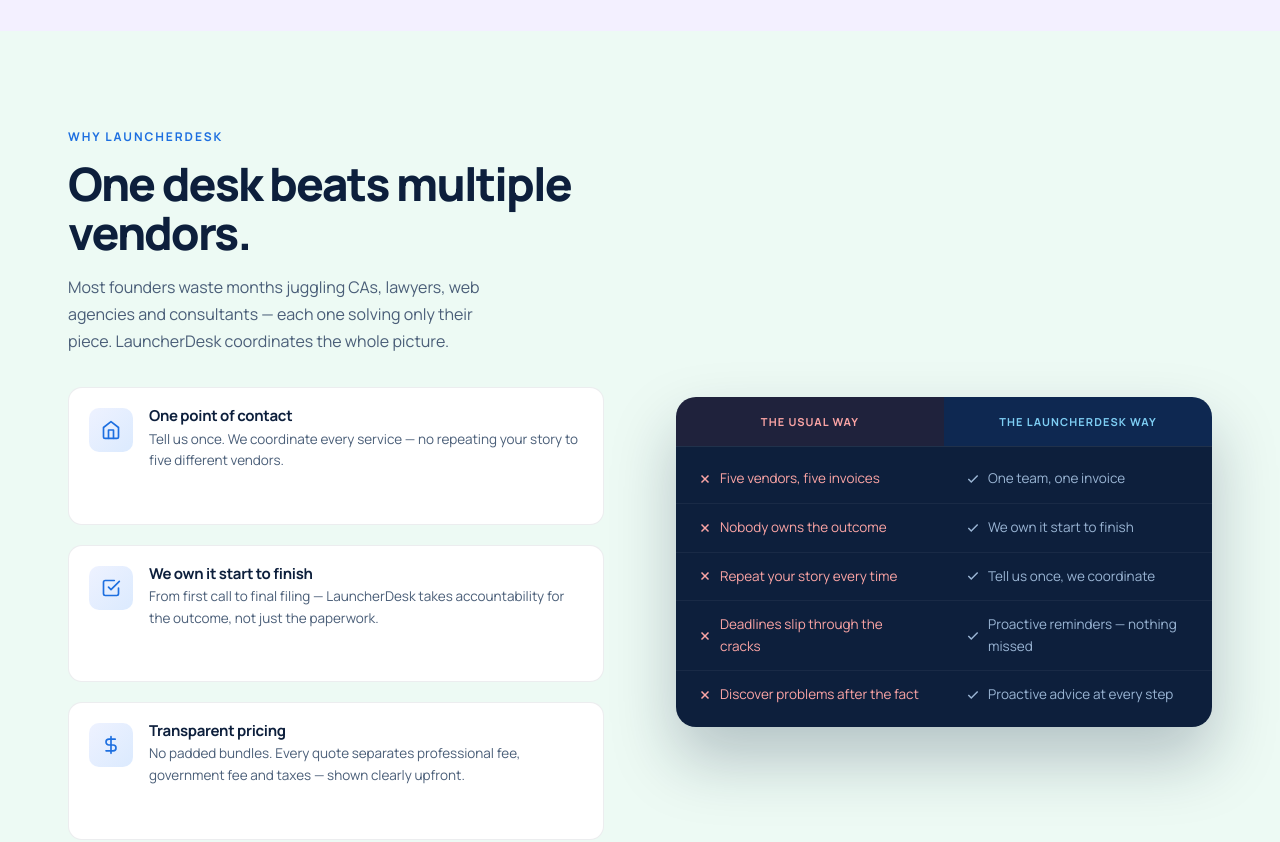
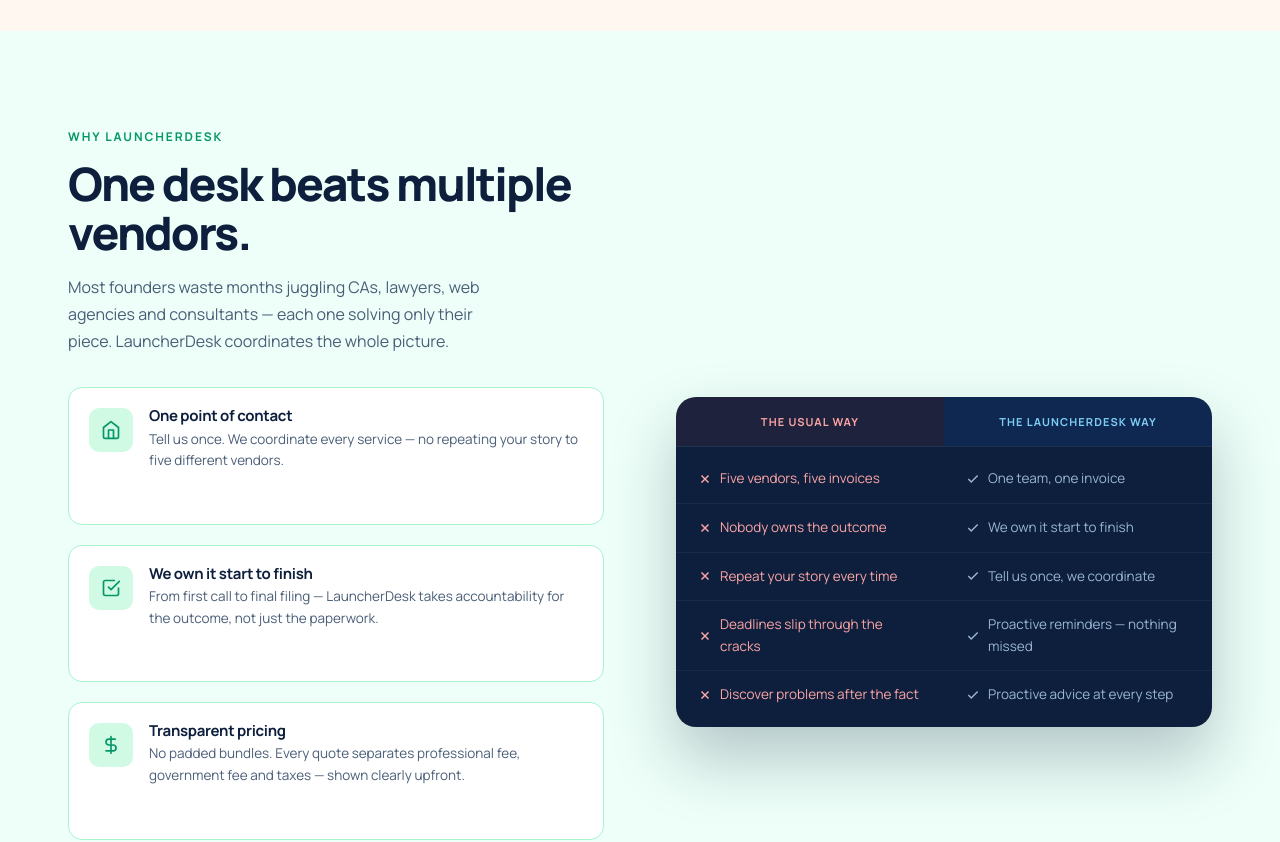
Before and after one commit to moqsoodahmed-pixel/LauncherDesk-frontend, a React (Vite) app: page / in a window 1280 px wide. Shown: the part 2200-3042 px from the top of the page. Built offline with nearby package versions, Linux system fonts and the light colour scheme.

Commit message:
updated the frontend design

```diff
--- a/src/assets/launcherdesk.css
+++ b/src/assets/launcherdesk.css
@@ -2,21 +2,49 @@
    LauncherDesk — Shared Design System (all pages)
    ============================================================ */
 :root{
-  /* ── Backgrounds ── */
-  --bg:#F5F8FF; --bg-2:#EBF1FF; --bg-warm:#F9FAFB; --card:#FFFFFF;
+  /* ── Core page background ── */
+  --bg:#FAFBFF; --bg-2:#EEF2FF; --bg-warm:#FFF9F5; --card:#FFFFFF;
 
-  /* ── Section palette (rich alternating backgrounds) ── */
-  --sec-purple:#F3F0FF;   /* soft lavender */
-  --sec-mint:#EDFAF4;     /* fresh mint green */
-  --sec-amber:#FFFBEB;    /* warm amber/cream */
-  --sec-rose:#FFF1F2;     /* blush rose */
-  --sec-sky:#EFF8FF;      /* sky blue */
-  --sec-indigo:#EEF2FF;   /* indigo tint */
-  --sec-slate:#F8FAFC;    /* cool slate white */
-
-  /* ── Brand Blues ── */
+  /* ── Brand Blues (primary identity — unchanged) ── */
   --navy:#0D1F3C; --navy-2:#162B52; --navy-3:#1D3664;
   --blue:#1D6FE0; --blue-bright:#3B8FEF; --blue-dark:#0F52C0; --grey:#6D6D6F;
+
+  /* ── Section accent palette ── */
+  /* Warm orange — energy, action */
+  --sec-orange-bg:#FFF7F0;
+  --sec-orange-border:#FFD8B5;
+  --sec-orange-accent:#F97316;
+  --sec-orange-light:#FED7AA;
+
+  /* Emerald/teal — trust, growth */
+  --sec-teal-bg:#EDFFF8;
+  --sec-teal-border:#A7F3D0;
+  --sec-teal-accent:#059669;
+  --sec-teal-light:#D1FAE5;
+
+  /* Purple — premium, innovation */
+  --sec-purple-bg:#F5F0FF;
+  --sec-purple-border:#DDD6FE;
+  --sec-purple-accent:#7C3AED;
+  --sec-purple-light:#EDE9FE;
+
+  /* Amber/yellow — clarity, ideas */
+  --sec-amber-bg:#FFFBEB;
+  --sec-amber-border:#FDE68A;
+  --sec-amber-accent:#D97706;
+  --sec-amber-light:#FEF3C7;
+
+  /* Rose — warmth, support */
+  --sec-rose-bg:#FFF1F2;
+  --sec-rose-border:#FECDD3;
+  --sec-rose-accent:#E11D48;
+  --sec-rose-light:#FFE4E6;
+
+  /* Sky — clarity, openness */
+  --sec-sky-bg:#F0F9FF;
+  --sec-sky-border:#BAE6FD;
+  --sec-sky-accent:#0284C7;
+  --sec-sky-light:#E0F2FE;
 
   /* ── Typography ── */
   --text:#0D1F3C; --text-2:#4A5E78; --text-3:#8496AB;
@@ -237,14 +265,20 @@ img{max-width:100%;display:block}
 .section-dark::before{content:"";position:absolute;inset:0;opacity:.5;background-image:linear-gradient(rgba(255,255,255,.04) 1px,transparent 1px),linear-gradient(90deg,rgba(255,255,255,.04) 1px,transparent 1px);background-size:52px 52px;-webkit-mask-image:radial-gradient(1000px 600px at 50% 0,#000,transparent 80%);mask-image:radial-gradient(1000px 600px at 50% 0,#000,transparent 80%)}
 .section-warm{background:var(--bg-warm)}
 .section-2{background:var(--bg-2)}
-/* Rich section colour classes */
-.section-purple{background:var(--sec-purple)}
-.section-mint{background:var(--sec-mint)}
-.section-amber{background:var(--sec-amber)}
-.section-rose{background:var(--sec-rose)}
-.section-sky{background:var(--sec-sky)}
-.section-indigo{background:var(--sec-indigo)}
-.section-slate{background:var(--sec-slate)}
+/* ── Rich section accent classes ── */
+.section-orange { background:var(--sec-orange-bg); }
+.section-teal   { background:var(--sec-teal-bg); }
+.section-purple { background:var(--sec-purple-bg); }
+.section-amber  { background:var(--sec-amber-bg); }
+.section-rose   { background:var(--sec-rose-bg); }
+.section-sky    { background:var(--sec-sky-bg); }
+/* Accent top border on section headings when over coloured bg */
+.section-orange .eyebrow { color:var(--sec-orange-accent); }
+.section-teal   .eyebrow { color:var(--sec-teal-accent); }
+.section-purple .eyebrow { color:var(--sec-purple-accent); }
+.section-amber  .eyebrow { color:var(--sec-amber-accent); }
+.section-rose   .eyebrow { color:var(--sec-rose-accent); }
+.section-sky    .eyebrow { color:var(--sec-sky-accent); }
 .sec-head{max-width:660px}
 .sec-head.center{margin:0 auto;text-align:center}
 .sec-head h2{font-size:clamp(26px,3.6vw,48px);font-weight:800;letter-spacing:-.03em;margin-top:14px}
--- a/src/pages/HomePage.jsx
+++ b/src/pages/HomePage.jsx
@@ -103,7 +103,7 @@ const S = `
 .hp-stats-divider { width:1px;background:var(--line);align-self:stretch;display:none; }
 
 /* ── SERVICES SECTION ── */
-.hp-services { padding:96px 0;background:var(--sec-purple); }
+.hp-services { padding:96px 0;background:var(--sec-orange-bg); }
 .hp-section-head { text-align:center;margin-bottom:56px; }
 .hp-section-eyebrow {
   display:inline-block;font-size:12px;font-weight:700;letter-spacing:.16em;
@@ -120,21 +120,21 @@ const S = `
   transition:border-color .2s,box-shadow .2s;
   overflow:clip;
 }
-.hp-svc-cat:hover { border-color:var(--blue);box-shadow:0 8px 32px rgba(29,111,224,.1); }
+.hp-svc-cat:hover { border-color:var(--sec-orange-accent);box-shadow:0 8px 32px rgba(249,115,22,.12); }
 .hp-svc-cat-head {
   display:flex;align-items:center;gap:12px;padding:18px 20px;cursor:pointer;
   transition:background .15s;
 }
-.hp-svc-cat-head:hover { background:#F8F8FF; }
+.hp-svc-cat-head:hover { background:#FFF3E8; }
 .hp-svc-cat-icon {
-  width:44px;height:44px;border-radius:10px;background:var(--bg-2);
+  width:44px;height:44px;border-radius:10px;background:#FED7AA;
   display:grid;place-items:center;flex:none;
 }
-.hp-svc-cat-icon svg { width:20px;height:20px;stroke:var(--blue);fill:none;stroke-width:2;flex:none; }
+.hp-svc-cat-icon svg { width:20px;height:20px;stroke:#C2410C;fill:none;stroke-width:2;flex:none; }
 .hp-svc-cat-name { font-size:17px;font-weight:700;color:var(--navy);flex:1; }
 .hp-svc-cat-count {
   font-size:12px;font-weight:700;padding:3px 10px;border-radius:99px;
-  background:var(--bg-2);color:var(--blue);margin-right:8px;
+  background:#FED7AA;color:#C2410C;margin-right:8px;
   white-space:nowrap;flex:none;
 }
 .hp-svc-cat-chev {
@@ -154,11 +154,11 @@ const S = `
   transition:border-color .15s,background .15s,transform .15s,box-shadow .15s;
 }
 .hp-svc-card:hover {
-  border-color:var(--blue);background:#fff;
-  box-shadow:0 4px 16px rgba(29,111,224,.15);
+  border-color:var(--sec-orange-accent);background:#FFF7F0;
+  box-shadow:0 4px 16px rgba(249,115,22,.18);
 }
-.hp-svc-card-icon { width:36px;height:36px;border-radius:8px;background:var(--bg-2);display:grid;place-items:center;flex:none; }
-.hp-svc-card-icon svg { width:17px;height:17px;stroke:var(--blue);fill:none;stroke-width:2; }
+.hp-svc-card-icon { width:36px;height:36px;border-radius:8px;background:#FED7AA;display:grid;place-items:center;flex:none; }
+.hp-svc-card-icon svg { width:17px;height:17px;stroke:#C2410C;fill:none;stroke-width:2; }
 .hp-svc-card-name { font-size:14px;font-weight:700;color:var(--navy);line-height:1.3; }
 .hp-svc-card-desc { font-size:12.5px;color:var(--text-2);line-height:1.5; }
 .hp-svc-card-arrow {
@@ -174,7 +174,7 @@ const S = `
 .hp-svc-all-btn a:hover { background:var(--blue);color:#fff; }
 
 /* ── WHY LAUNCHERDESK ── */
-.hp-why { padding:96px 0;background:var(--sec-mint); }
+.hp-why { padding:96px 0;background:var(--sec-teal-bg); }
 .hp-why-grid {
   max-width:1200px;margin:0 auto;padding:0 28px;
   display:grid;grid-template-columns:1fr 1fr;gap:72px;align-items:center;
@@ -187,14 +187,14 @@ const S = `
 .hp-why-features { display:flex;flex-direction:column;gap:20px; }
 .hp-why-feat {
   display:flex;gap:16px;align-items:flex-start;padding:20px;border-radius:14px;
-  border:1.5px solid var(--line);background:#fff;transition:border-color .15s,box-shadow .15s;
+  border:1.5px solid var(--sec-teal-border);background:#fff;transition:border-color .15s,box-shadow .15s;
 }
-.hp-why-feat:hover { border-color:var(--blue);box-shadow:0 6px 20px rgba(29,111,224,.1); }
+.hp-why-feat:hover { border-color:var(--sec-teal-accent);box-shadow:0 6px 20px rgba(5,150,105,.12); }
 .hp-why-feat-icon {
-  width:44px;height:44px;border-radius:10px;background:linear-gradient(135deg,#EEF2FF,#DBEAFE);
+  width:44px;height:44px;border-radius:10px;background:var(--sec-teal-light);
   display:grid;place-items:center;flex:none;
 }
-.hp-why-feat-icon svg { width:20px;height:20px;stroke:var(--blue);fill:none;stroke-width:2; }
+.hp-why-feat-icon svg { width:20px;height:20px;stroke:var(--sec-teal-accent);fill:none;stroke-width:2; }
 .hp-why-feat h4 { font-size:15px;font-weight:700;color:var(--navy);margin-bottom:4px; }
 .hp-why-feat p  { font-size:13.5px;color:var(--text-2);line-height:1.6; }
 /* comparison right card */
@@ -224,63 +224,65 @@ const S = `
 .hp-vs-cell svg  { width:14px;height:14px;stroke:currentColor;fill:none;stroke-width:2.5;flex:none; }
 
 /* ── BUSINESS TYPES ── */
-.hp-types { padding:96px 0;background:var(--sec-amber); }
+.hp-types { padding:96px 0;background:var(--sec-purple-bg); }
 .hp-types-grid {
   max-width:1200px;margin:0 auto;padding:0 28px;
   display:grid;grid-template-columns:repeat(3,1fr);gap:20px;margin-top:52px;
 }
 .hp-type-card {
   border-radius:18px;padding:28px 24px;text-decoration:none;
-  border:1.5px solid var(--line);background:#fff;
+  border:1.5px solid var(--sec-purple-border);background:#fff;
   transition:border-color .2s,box-shadow .2s,transform .2s;position:relative;overflow:hidden;
 }
 .hp-type-card::before {
-  content:'';position:absolute;top:0;left:0;right:0;height:3px;
-  background:var(--grad);opacity:0;transition:opacity .2s;
+  content:'';position:absolute;top:0;left:0;right:0;height:4px;
+  background:linear-gradient(90deg,#7C3AED,#A78BFA);opacity:0;transition:opacity .2s;
 }
-.hp-type-card:hover { border-color:var(--blue);box-shadow:0 12px 36px rgba(29,111,224,.14);transform:translateY(-3px); }
+.hp-type-card:hover { border-color:var(--sec-purple-accent);box-shadow:0 12px 36px rgba(124,58,237,.16);transform:translateY(-3px); }
 .hp-type-card:hover::before { opacity:1; }
 .hp-type-icon {
   width:48px;height:48px;border-radius:12px;
-  background:linear-gradient(135deg,#EEF2FF,#DBEAFE);
+  background:var(--sec-purple-light);
   display:grid;place-items:center;margin-bottom:16px;
 }
-.hp-type-icon svg { width:24px;height:24px;stroke:#1D6FE0; }
+.hp-type-icon svg { width:24px;height:24px;stroke:var(--sec-purple-accent); }
 .hp-type-name { font-size:17px;font-weight:800;color:var(--navy);margin-bottom:8px; }
 .hp-type-desc { font-size:13.5px;color:var(--text-2);line-height:1.6;margin-bottom:14px; }
 .hp-type-tags { display:flex;flex-wrap:wrap;gap:6px; }
 .hp-type-tag  {
   font-size:11px;font-weight:600;padding:3px 9px;border-radius:99px;
-  background:var(--bg-2);color:var(--blue-dark);
+  background:var(--sec-purple-light);color:var(--sec-purple-accent);
 }
-.hp-type-arrow { margin-top:16px;display:flex;align-items:center;gap:4px;font-size:13px;font-weight:600;color:var(--blue); }
+.hp-type-arrow { margin-top:16px;display:flex;align-items:center;gap:4px;font-size:13px;font-weight:600;color:var(--sec-purple-accent); }
 .hp-type-arrow svg { width:14px;height:14px;stroke:currentColor;fill:none;stroke-width:2.5; }
 
 /* ── HOW IT WORKS ── */
-.hp-how { padding:96px 0;background:var(--sec-sky); }
+.hp-how { padding:96px 0;background:#0D1F3C; }
 .hp-how-steps {
   max-width:1200px;margin:0 auto;padding:0 28px;
   display:grid;grid-template-columns:repeat(4,1fr);gap:20px;margin-top:52px;
 }
 .hp-how-step {
-  padding:28px;border-radius:18px;border:1.5px solid var(--line);
-  background:#fff;position:relative;
+  padding:28px;border-radius:18px;border:1.5px solid rgba(255,255,255,.1);
+  background:rgba(255,255,255,.05);position:relative;
+  transition:border-color .2s,background .2s;
 }
+.hp-how-step:hover { border-color:rgba(59,143,239,.5);background:rgba(29,111,224,.1); }
 .hp-how-num {
   font-size:clamp(42px,5vw,64px);font-weight:900;letter-spacing:-.04em;
-  color:var(--bg-2);line-height:1;margin-bottom:16px;
-  background:linear-gradient(135deg,#EBF1FF,#DBEAFE);
+  line-height:1;margin-bottom:16px;
+  background:linear-gradient(135deg,#3B8FEF,#7ecef4);
   -webkit-background-clip:text;background-clip:text;-webkit-text-fill-color:transparent;
 }
-.hp-how-step h4 { font-size:16px;font-weight:800;color:var(--navy);margin-bottom:8px; }
-.hp-how-step p  { font-size:13.5px;color:var(--text-2);line-height:1.6; }
+.hp-how-step h4 { font-size:16px;font-weight:800;color:#fff;margin-bottom:8px; }
+.hp-how-step p  { font-size:13.5px;color:#9ab5d4;line-height:1.6; }
 .hp-how-connector {
   position:absolute;top:50%;right:-12px;width:24px;height:2px;
-  background:linear-gradient(90deg,var(--blue-dark),var(--blue));z-index:1;
+  background:linear-gradient(90deg,#3B8FEF,rgba(59,143,239,.3));z-index:1;
 }
 
 /* ── RESOURCES ── */
-.hp-resources { padding:96px 0;background:var(--sec-rose); }
+.hp-resources { padding:96px 0;background:var(--sec-amber-bg); }
 .hp-res-grid {
   max-width:1200px;margin:0 auto;padding:0 28px;
   display:grid;grid-template-columns:repeat(3,1fr);gap:20px;margin-top:52px;
@@ -290,11 +292,11 @@ const S = `
   text-decoration:none;transition:border-color .2s,box-shadow .2s,transform .2s;display:flex;flex-direction:column;
 }
 .hp-res-card:hover { border-color:var(--blue);box-shadow:0 10px 30px rgba(29,111,224,.12);transform:translateY(-3px); }
-.hp-res-card-thumb { height:7px;background:var(--grad); }
+.hp-res-card-thumb { height:7px;background:linear-gradient(90deg,#D97706,#F59E0B,#FCD34D); }
 .hp-res-card-body { padding:24px;flex:1;display:flex;flex-direction:column; }
 .hp-res-cat {
   font-size:11px;font-weight:700;letter-spacing:.12em;text-transform:uppercase;
-  color:var(--blue);margin-bottom:10px;
+  color:var(--sec-amber-accent);margin-bottom:10px;
 }
 .hp-res-title { font-size:16px;font-weight:800;color:var(--navy);margin-bottom:8px;line-height:1.3; }
 .hp-res-desc  { font-size:13.5px;color:var(--text-2);line-height:1.6;flex:1; }
@@ -330,7 +332,7 @@ const S = `
 .hp-marquee-dot {
   width:5px;height:5px;border-radius:50%;background:var(--blue);flex:none;opacity:.5;
 }
-.hp-faq { padding:96px 0;background:var(--sec-indigo); }
+.hp-faq { padding:96px 0;background:var(--sec-sky-bg); }
 .hp-faq-inner { max-width:800px;margin:0 auto;padding:0 28px; }
 .hp-faq-list  { display:flex;flex-direction:column;margin-top:52px; }
 .hp-faq-item  { border-bottom:1px solid var(--line); }
@@ -341,22 +343,24 @@ const S = `
 }
 .hp-faq-q:hover .hp-faq-q-text { color:var(--blue); }
 .hp-faq-q-text { font-size:16.5px;font-weight:700;color:var(--navy);line-height:1.4;flex:1; }
-.hp-faq-icon  { width:24px;height:24px;border-radius:6px;background:var(--bg-2);display:grid;place-items:center;flex:none; }
-.hp-faq-icon svg { width:14px;height:14px;stroke:var(--blue);fill:none;stroke-width:2.5;transition:transform .25s; }
+.hp-faq-icon  { width:24px;height:24px;border-radius:6px;background:var(--sec-sky-light);display:grid;place-items:center;flex:none; }
+.hp-faq-icon svg { width:14px;height:14px;stroke:var(--sec-sky-accent);fill:none;stroke-width:2.5;transition:transform .25s; }
 .hp-faq-item:hover .hp-faq-a { max-height:320px; }
 .hp-faq-item:hover .hp-faq-icon svg { transform:rotate(45deg); }
 .hp-faq-a     { max-height:0;overflow:hidden;transition:max-height .55s cubic-bezier(.2,.7,.3,1); }
 .hp-faq-a-inner { padding:0 0 20px;font-size:14.5px;color:var(--text-2);line-height:1.72; }
 
 /* ── FINAL CTA ── */
-.hp-cta-section { padding:96px 0;background:var(--sec-slate); }
+.hp-cta-section { padding:96px 0;background:linear-gradient(135deg,#0D1F3C 0%,#1a1060 40%,#0F52C0 100%); }
 .hp-cta-card {
   max-width:1200px;margin:0 auto;padding:0 28px;
 }
 .hp-cta-inner {
-  background:linear-gradient(160deg,#080F1E,#0F52C0 65%,#1D6FE0);
+  background:rgba(255,255,255,.06);
+  border:1px solid rgba(255,255,255,.12);
   border-radius:24px;padding:clamp(48px,6vw,80px);text-align:center;
-  box-shadow:0 40px 80px rgba(13,31,60,.3);position:relative;overflow:hidden;
+  box-shadow:0 40px 80px rgba(0,0,0,.3);position:relative;overflow:hidden;
+  backdrop-filter:blur(12px);
 }
 .hp-cta-inner::before {
   content:'';position:absolute;inset:0;
@@ -386,7 +390,7 @@ const S = `
 .hp-cta-btn-exp:hover { background:rgba(255,255,255,.2); }
 
 /* ── LIFECYCLE ACCORDION (reused from original) ── */
-.lc2-section{background:var(--sec-mint);padding:96px 0}
+.lc2-section{background:var(--sec-teal-bg);padding:96px 0}
 .lc2-inner{display:grid;grid-template-columns:1fr 1.15fr;gap:72px;align-items:start;max-width:1200px;margin:0 auto;padding:0 28px}
 .lc2-left{position:sticky;top:92px}
 .lc2-left .eyebrow{margin-bottom:14px;display:block}
@@ -396,14 +400,14 @@ const S = `
 .lc2-item{border-top:1px solid var(--line);overflow:hidden}
 .lc2-item:last-child{border-bottom:1px solid var(--line)}
 .lc2-trigger{width:100%;background:none;border:0;cursor:pointer;display:grid;grid-template-columns:44px 1fr 28px;align-items:center;gap:12px;padding:20px 4px;text-align:left;transition:background .15s;border-radius:0}
-.lc2-trigger:hover{background:rgba(29,111,224,.04)}
-.lc2-num{font-family:var(--font);font-weight:800;font-size:14px;color:var(--blue-dark);opacity:.45;transition:opacity .25s,color .25s;line-height:1}
+.lc2-trigger:hover{background:rgba(5,150,105,.06)}
+.lc2-num{font-family:var(--font);font-weight:800;font-size:14px;color:var(--sec-teal-accent);opacity:.45;transition:opacity .25s,color .25s;line-height:1}
 .lc2-name{font-family:var(--font);font-weight:700;font-size:clamp(17px,2vw,21px);color:var(--navy);transition:color .25s;line-height:1}
 .lc2-chevron{width:20px;height:20px;stroke:var(--text-3);fill:none;stroke-width:2;transition:transform .28s cubic-bezier(.2,.7,.3,1),stroke .2s;flex:none}
-.lc2-item.lc2-open .lc2-trigger{background:rgba(29,111,224,.04)}
-.lc2-item.lc2-open .lc2-num{opacity:1;color:var(--blue)}
-.lc2-item.lc2-open .lc2-name{color:var(--blue-dark)}
-.lc2-item.lc2-open .lc2-chevron{transform:rotate(90deg);stroke:var(--blue)}
+.lc2-item.lc2-open .lc2-trigger{background:rgba(5,150,105,.06)}
+.lc2-item.lc2-open .lc2-num{opacity:1;color:var(--sec-teal-accent)}
+.lc2-item.lc2-open .lc2-name{color:var(--sec-teal-accent)}
+.lc2-item.lc2-open .lc2-chevron{transform:rotate(90deg);stroke:var(--sec-teal-accent)}
 .lc2-body{max-height:0;overflow:hidden;transition:max-height .38s cubic-bezier(.2,.7,.3,1),opacity .3s;opacity:0}
 .lc2-item.lc2-open .lc2-body{opacity:1}
 .lc2-body-inner{padding:0 4px 22px 56px;display:flex;flex-direction:column;gap:10px}
@@ -748,7 +752,7 @@ export default function HomePage() {
       {/* ═══ SERVICES ═══════════════════════════════════════ */}
       <section className="hp-services">
         <div className="hp-section-head">
-          <div className="hp-section-eyebrow">Our Services</div>
+          <div className="hp-section-eyebrow" style={{color:'#F97316'}}>Our Services</div>
           <h2>Everything your business needs,<br/>in one place.</h2>
           <p>From the first filing to ongoing compliance, technology and growth — all coordinated through LauncherDesk.</p>
         </div>
@@ -803,7 +807,7 @@ export default function HomePage() {
       <section className="hp-why">
         <div className="hp-why-grid">
           <div className="hp-why-left">
-            <div className="hp-section-eyebrow" style={{textAlign:'left',display:'block',marginBottom:14}}>Why LauncherDesk</div>
+            <div className="hp-section-eyebrow" style={{textAlign:'left',display:'block',marginBottom:14,color:'#059669'}}>Why LauncherDesk</div>
             <h2>One desk beats multiple vendors.</h2>
             <p>Most founders waste months juggling CAs, lawyers, web agencies and consultants — each one solving only their piece. LauncherDesk coordinates the whole picture.</p>
             <div className="hp-why-features">
@@ -851,7 +855,7 @@ export default function HomePage() {
       <section className="lc2-section">
         <div className="lc2-inner">
           <div className="lc2-left">
-            <span className="eyebrow">Your business journey</span>
+            <span className="eyebrow" style={{color:'#059669'}}>Your business journey</span>
             <h2 className="lc2-heading">Incorporation is just the start.<br/>We run the whole business.</h2>
             <p className="lc2-desc">Building and scaling a company takes expertise across registrations, compliance, IT, finance, legal and marketing. LauncherDesk replaces multiple vendors with a single integrated platform.</p>
             <Link to="/services" style={{display:'inline-flex',alignItems:'center',gap:8,padding:'10px 22px',borderRadius:9,background:'var(--blue)',color:'#fff',fontWeight:700,fontSize:14,textDecoration:'none'}}>
@@ -890,7 +894,7 @@ export default function HomePage() {
       <section className="hp-types">
         <div style={{maxWidth:1200,margin:'0 auto',padding:'0 28px'}}>
           <div className="hp-section-head">
-            <div className="hp-section-eyebrow">Business Types</div>
+            <div className="hp-section-eyebrow" style={{color:'#7C3AED'}}>Business Types</div>
             <h2>Built for your kind of business.</h2>
             <p>Every business type has a different compliance and growth journey. LauncherDesk knows the path for each one.</p>
           </div>
@@ -919,9 +923,9 @@ export default function HomePage() {
       <section className="hp-how">
         <div style={{maxWidth:1200,margin:'0 auto',padding:'0 28px'}}>
           <div className="hp-section-head">
-            <div className="hp-section-eyebrow">How it works</div>
-            <h2>One conversation.<br/>We take it from there.</h2>
-            <p>No portals to navigate, no consultants to chase. Tell us what you need and LauncherDesk handles the rest.</p>
+            <div className="hp-section-eyebrow" style={{color:'#7ecef4'}}>How it works</div>
+            <h2 style={{color:'#fff'}}>One conversation.<br/>We take it from there.</h2>
+            <p style={{color:'#9ab5d4'}}>No portals to navigate, no consultants to chase. Tell us what you need and LauncherDesk handles the rest.</p>
           </div>
           <div className="hp-how-steps">
             {HOW_STEPS.map((s,i)=>(
@@ -940,7 +944,7 @@ export default function HomePage() {
       <section className="hp-resources">
         <div style={{maxWidth:1200,margin:'0 auto',padding:'0 28px'}}>
           <div className="hp-section-head">
-            <div className="hp-section-eyebrow">Resources</div>
+            <div className="hp-section-eyebrow" style={{color:'#D97706'}}>Resources</div>
             <h2>Know more. Decide better.</h2>
             <p>Practical guides and tools for founders and business owners across India.</p>
           </div>
@@ -973,7 +977,7 @@ export default function HomePage() {
       <section className="hp-faq">
         <div className="hp-faq-inner">
           <div className="hp-section-head">
-            <div className="hp-section-eyebrow">FAQ</div>
+            <div className="hp-section-eyebrow" style={{color:'#0284C7'}}>FAQ</div>
             <h2>Frequently asked questions.</h2>
             <p>Answers to the questions founders ask us every day.</p>
           </div>
```
